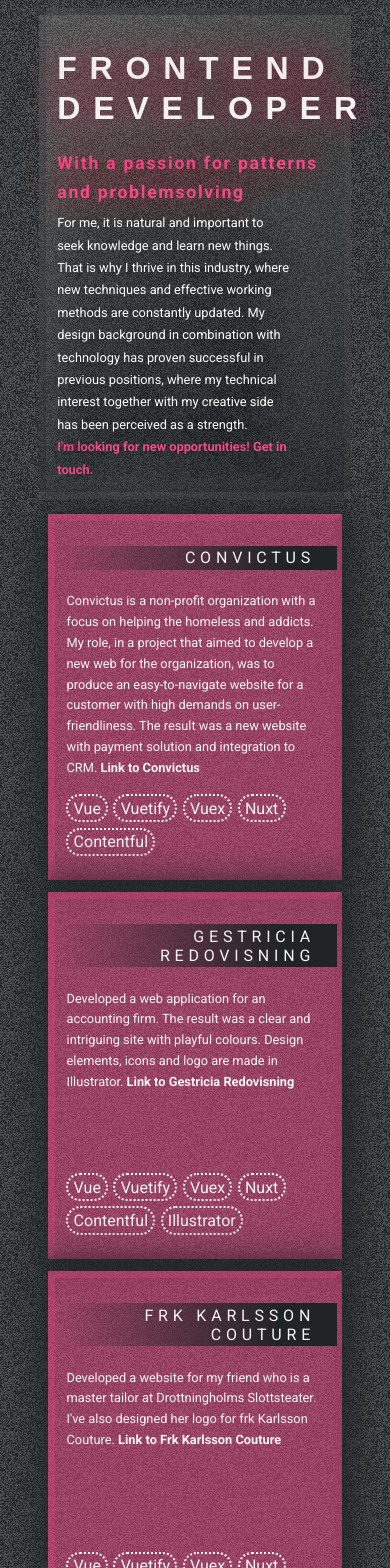
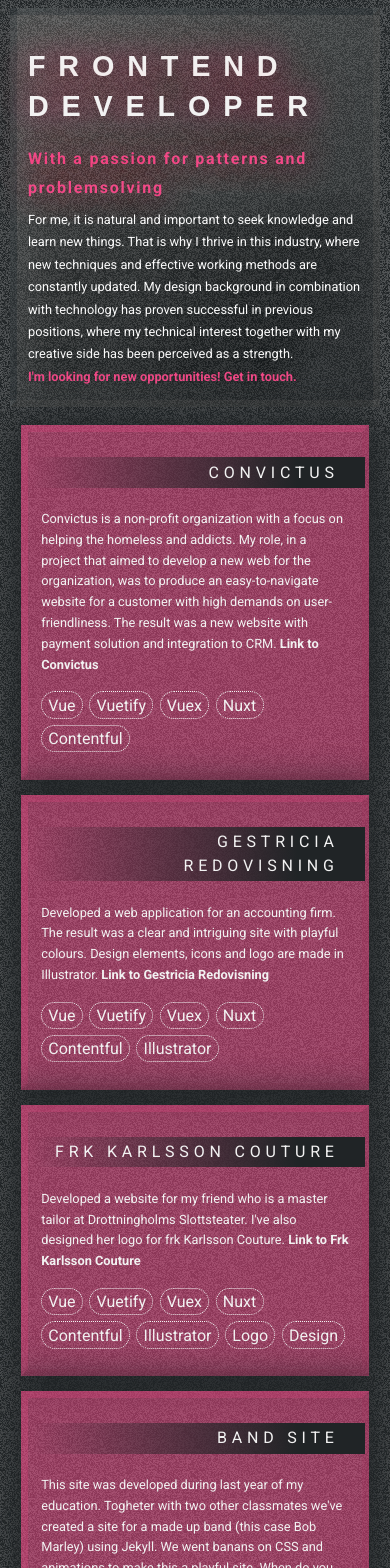
Before and after one commit to MikaelaJ/svelte-portfolio, a Svelte app: page / in a window 390 px wide. Shown: the top 1568 px of the page. Built offline with nearby package versions, Linux system fonts and the light colour scheme; a web font is replaced by a local one.

Commit message:
Fix favicon and title

```diff
--- a/public/index.html
+++ b/public/index.html
@@ -4,9 +4,9 @@
 	<meta charset='utf-8'>
 	<meta name='viewport' content='width=device-width,initial-scale=1'>
 
-	<title>Svelte + Node.js API</title>
+	<title>Mikaela Johansson</title>
 
-	<link rel='icon' type='image/png' href='/favicon.png'>
+	<link rel='icon' type='image/png' href='/favicon.ico'>
 	<link rel='stylesheet' href='/global.css'>
 	<link rel='stylesheet' href='/build/bundle.css'>
 
--- a/src/App.svelte
+++ b/src/App.svelte
@@ -60,8 +60,9 @@
     }
   }
   @media (max-width: 640px) {
-    main {
+    main, header {
       max-width: none;
+      margin: 0% 0% 5% 0%;
     }
   }
 </style>
--- a/src/components/FrameWorks.svelte
+++ b/src/components/FrameWorks.svelte
@@ -83,5 +83,8 @@
             width: 99%;
             margin: auto;
         }
+        .container {
+            width: 95vw;
+        }
     }
 </style>
--- a/src/components/Header.svelte
+++ b/src/components/Header.svelte
@@ -85,16 +85,20 @@
     }
     @media (max-width: 640px) {
         h1 {
-            font-size: 2rem;
+            font-size: 1.8rem;
             letter-spacing: 0.8rem;
             line-height: 2.5rem;
         }
         h4 {
-            font-size: 1.1rem;
+            font-size: 1rem;
             line-height: 1.8rem;
         }
         p {
+            margin: auto;
             font-size: 0.8rem;
+        }
+        .container {
+            width: 95vw;
         }
     }
 </style>
--- a/src/components/WorkList.svelte
+++ b/src/components/WorkList.svelte
@@ -228,7 +228,7 @@
     .chips {
         display: inline-flex;
         color: var(--light);
-        border-width: 2px;
+        border-width: 1px;
         border-style: dotted;
         border-radius: 25px;
         text-align: left;
@@ -248,10 +248,18 @@
         width: 35%;
     }
     @media (max-width: 1024px) {
+        p {
+            min-height: 8vh;
+        }
+
         .item {
             flex: 99%;
+            min-height: 15vh;
             margin: 0% 1% 4% 1%;
         }
+        .item-3 {
+        width: 40%;
+    }
         h4 {
             margin-right: -1%;
         }
@@ -261,10 +269,20 @@
             width: 100%;
             margin: 0% 3% 4% 3%;
         }
+        .item-3 {
+        width: 80%;
+    }
+        h4 {
+            line-height: 1.5rem;
+        }
 
         p {
             font-size: 0.8rem;
             line-height: 1.3rem;
         }
+
+        .container {
+            width: 95vw;
+        }
     }
 </style>
```
Also changed, not shown: 1 other file (tests, documents, lock files or other folders).
